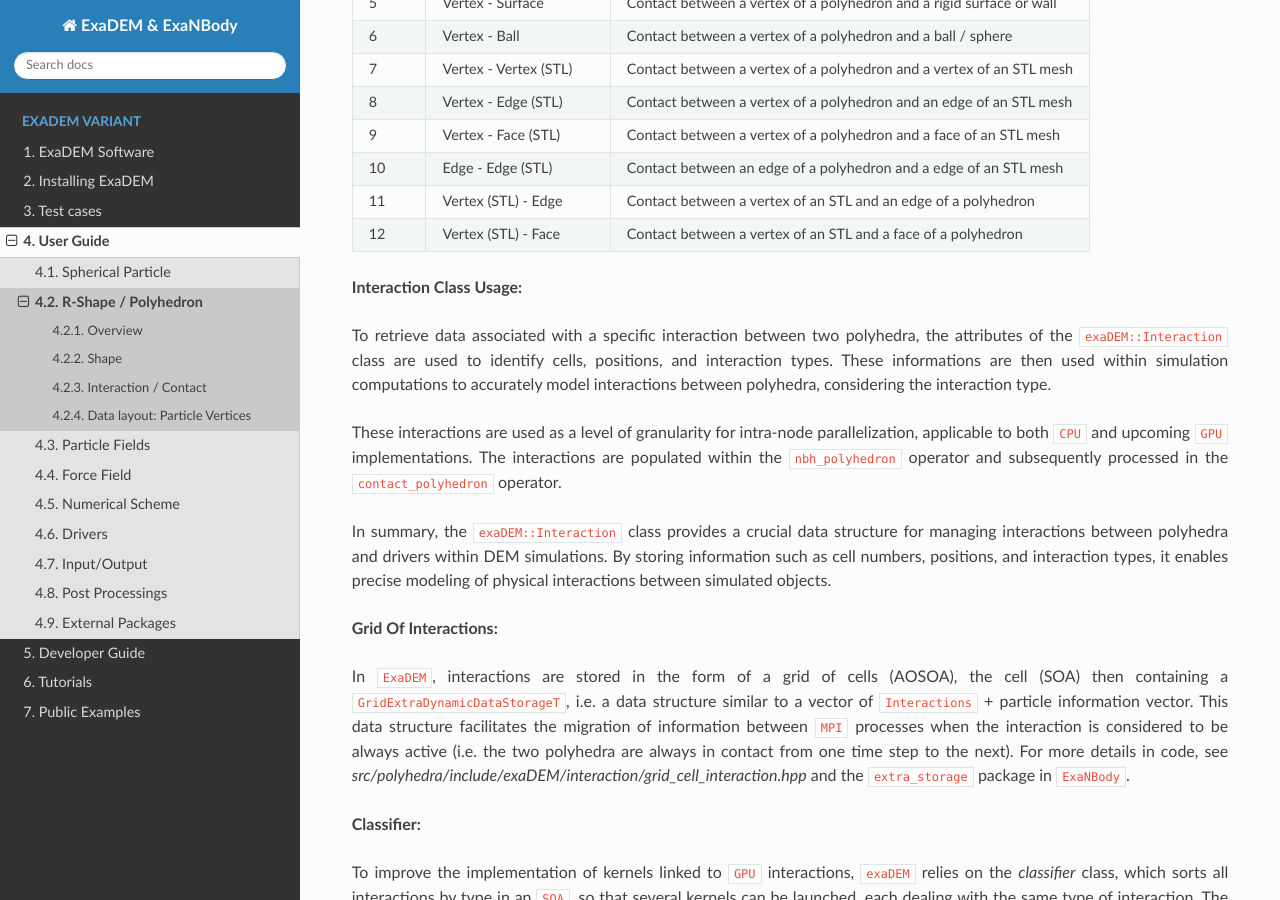
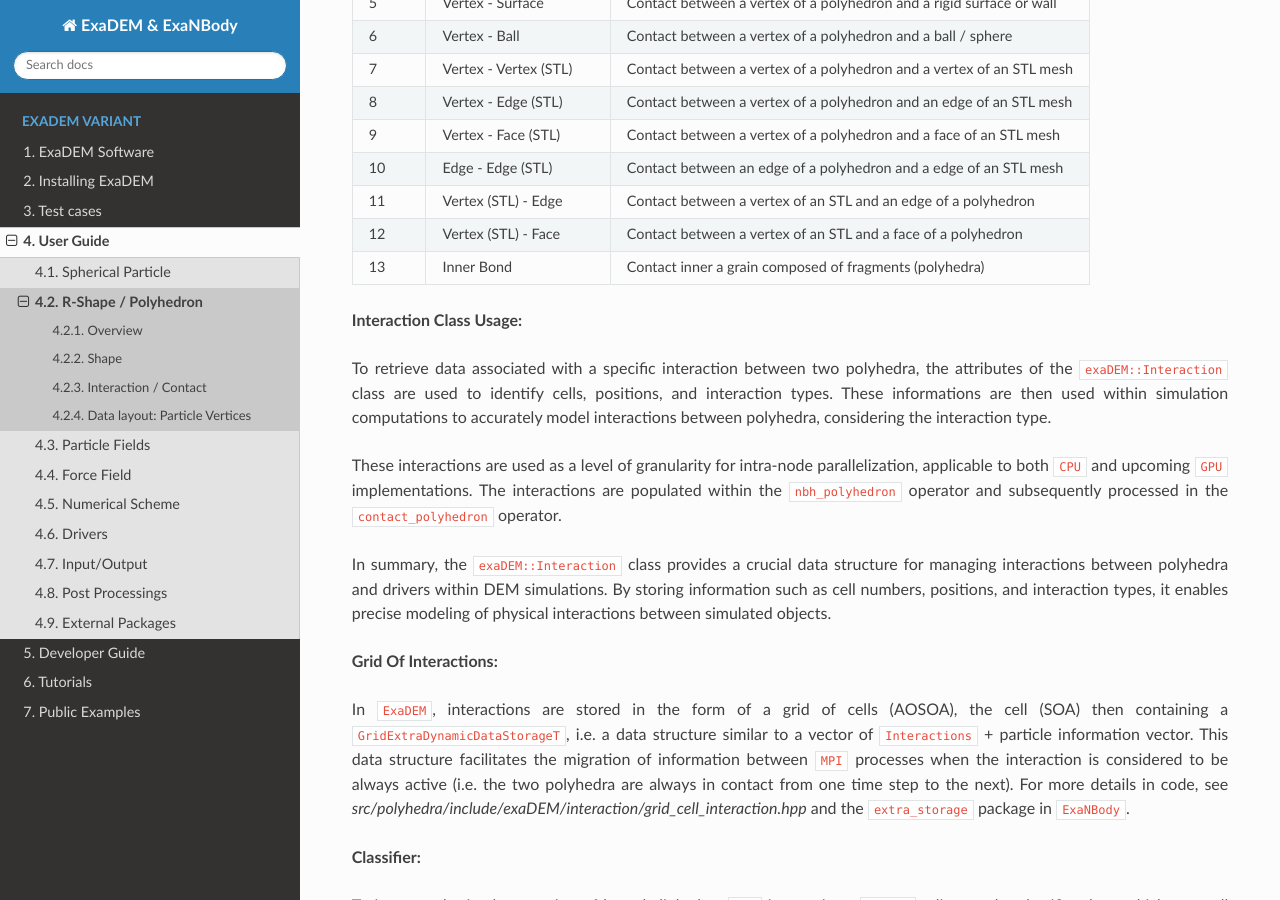
Before and after one commit to Collab4exaNBody/doc_exaDEM, a Sphinx documentation site: the page built from docs/source/project_exaDEM/user_guide/polyhedra.rst, in a window 1280 px wide and 900 px high, scrolled down 3869 px. Built offline with Sphinx 7.4.7 and the Read the Docs theme 3.1.0, drawn with Linux system fonts in a browser that asks for light colours.

Commit message:
Add 'Inner Bond' contact type to polyhedra user guide
Added description for 'Inner Bond' contact type in polyhedra.

```diff
--- a/docs/source/project_exaDEM/user_guide/polyhedra.rst
+++ b/docs/source/project_exaDEM/user_guide/polyhedra.rst
@@ -197,6 +197,9 @@
    * - 12
      - Vertex (STL) - Face
      - Contact between a vertex of an STL and a face of a polyhedron
+   * - 13
+     - Inner Bond
+     - Contact inner a grain composed of fragments (polyhedra)
 
 **Interaction Class Usage:**
 
```
